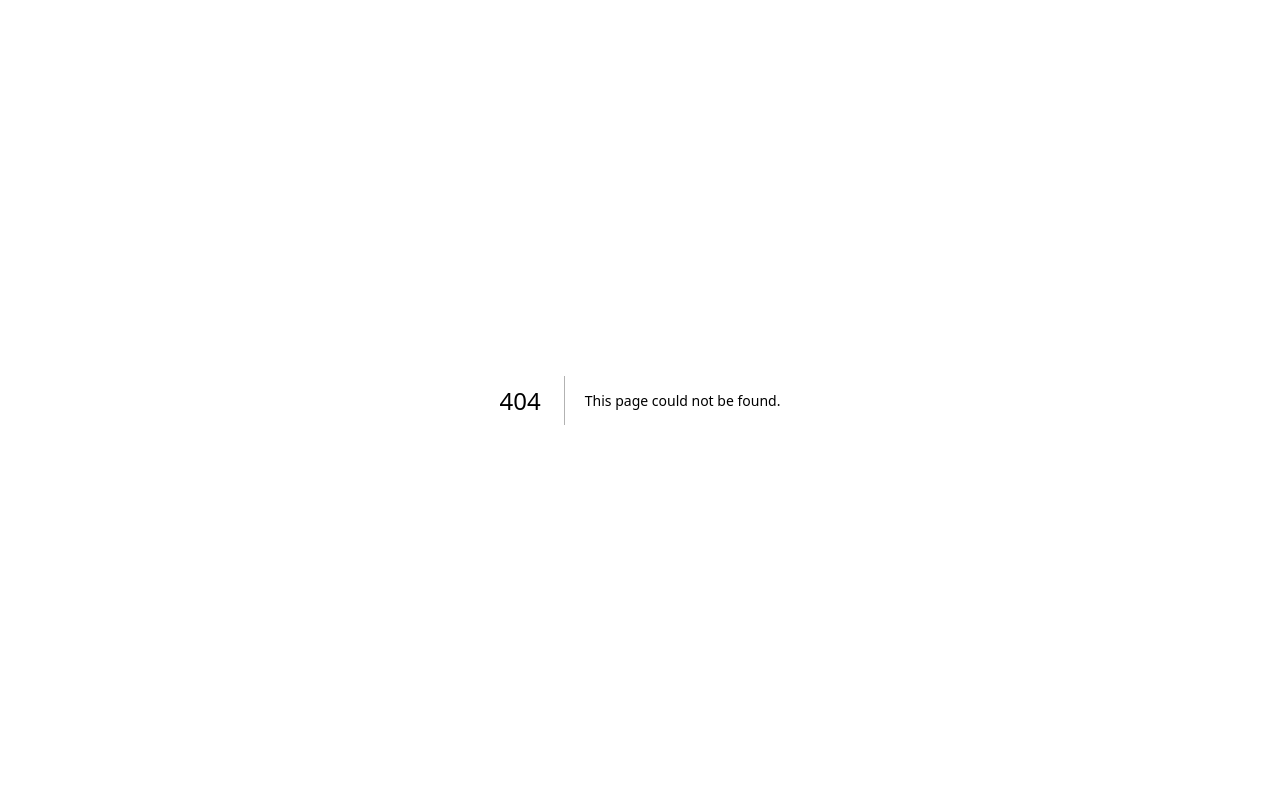
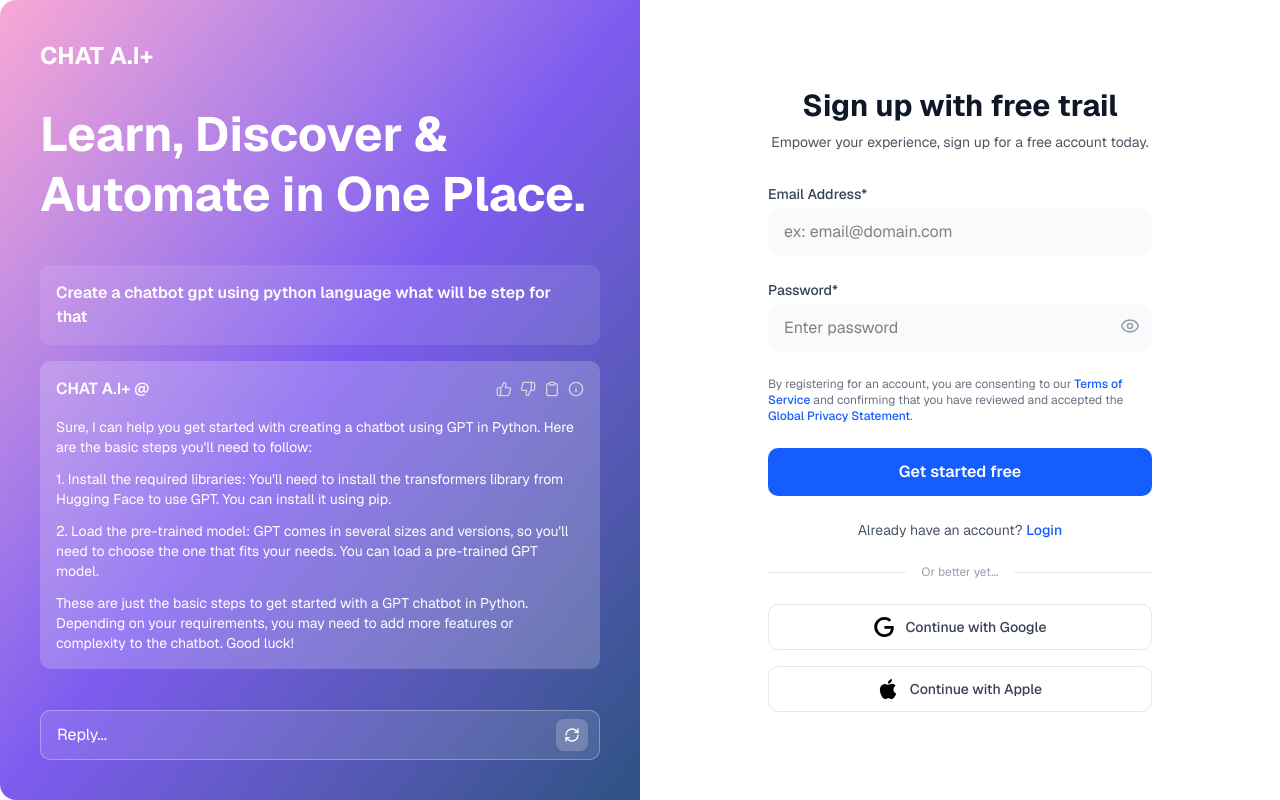
Before and after one commit to huynqh0101/Frontend-ChatBot, a Next.js app: page /auth/signup in a window 1280 px wide. Before the commit this address had no page. Built offline with nearby package versions, Linux system fonts and the light colour scheme.

Commit message:
Feat: signup form

```diff
--- /dev/null
+++ b/src/app/auth/signup/page.tsx
@@ -0,0 +1,14 @@
+import React from 'react'
+import { InfoPanel } from '@/components/modules/auth/signup/InfoPanel'
+import { SignupForm } from '@/components/modules/auth/signup/SignupForm'
+
+export default function SignupPage() {
+  return (
+    <div className="flex h-screen w-full items-center justify-center bg-white font-sans">
+      <div className="flex h-[800px] w-full max-w-7xl">
+        <InfoPanel />
+        <SignupForm />
+      </div>
+    </div>
+  )
+}
--- /dev/null
+++ b/src/components/modules/auth/signup/InfoPanel.tsx
@@ -0,0 +1,73 @@
+import React from 'react'
+import { ThumbsUp, ThumbsDown, Clipboard, Info, RefreshCw } from 'lucide-react'
+
+const ChatBubble = ({ children }: { children: React.ReactNode }) => (
+  <div className="rounded-lg bg-white/10 p-4">{children}</div>
+)
+
+export function InfoPanel() {
+  return (
+    <div className="hidden w-1/2 flex-col justify-between rounded-l-2xl bg-gradient-to-br from-[#F9A8D4] via-[#7E5BEF] to-[#2C5282] p-10 text-white lg:flex">
+      <div>
+        <h1 className="text-2xl font-bold">CHAT A.I+</h1>
+        <h2 className="mt-8 text-5xl leading-tight font-bold">
+          Learn, Discover & <br />
+          Automate in One Place.
+        </h2>
+      </div>
+
+      <div className="space-y-4">
+        <ChatBubble>
+          <p className="font-semibold">
+            Create a chatbot gpt using python language what will be step for
+            that
+          </p>
+        </ChatBubble>
+        <div className="rounded-lg bg-white/20 p-4 backdrop-blur-sm">
+          <div className="flex items-center justify-between">
+            <p className="font-semibold">CHAT A.I+ @</p>
+            <div className="flex items-center space-x-2 text-gray-300">
+              <ThumbsUp size={16} />
+              <ThumbsDown size={16} />
+              <Clipboard size={16} />
+              <Info size={16} />
+            </div>
+          </div>
+          <div className="mt-4 space-y-3 text-sm">
+            <p>
+              Sure, I can help you get started with creating a chatbot using GPT
+              in Python. Here are the basic steps you&apos;ll need to follow:
+            </p>
+            <p>
+              1. Install the required libraries: You&apos;ll need to install the
+              transformers library from Hugging Face to use GPT. You can install
+              it using pip.
+            </p>
+            <p>
+              2. Load the pre-trained model: GPT comes in several sizes and
+              versions, so you&apos;ll need to choose the one that fits your
+              needs. You can load a pre-trained GPT model.
+            </p>
+            <p>
+              These are just the basic steps to get started with a GPT chatbot
+              in Python. Depending on your requirements, you may need to add
+              more features or complexity to the chatbot. Good luck!
+            </p>
+          </div>
+        </div>
+      </div>
+
+      <div className="relative">
+        <input
+          type="text"
+          value="Reply..."
+          readOnly
+          className="w-full rounded-lg border border-white/30 bg-white/10 py-3 pr-12 pl-4 text-white placeholder:text-gray-300"
+        />
+        <button className="absolute top-1/2 right-3 -translate-y-1/2 rounded-md bg-white/20 p-2">
+          <RefreshCw size={16} className="text-white" />
+        </button>
+      </div>
+    </div>
+  )
+}
--- /dev/null
+++ b/src/components/modules/auth/signup/SignupForm.tsx
@@ -0,0 +1,140 @@
+'use client'
+import React from 'react'
+import { Eye, EyeOff } from 'lucide-react'
+import Image from 'next/image'
+
+const SocialButton = ({
+  icon,
+  text,
+}: {
+  icon: React.ReactNode
+  text: string
+}) => (
+  <button className="flex w-full items-center justify-center gap-3 rounded-lg border border-gray-200 py-3 transition-colors hover:bg-gray-50">
+    {icon}
+    <span className="text-sm font-medium text-gray-700">{text}</span>
+  </button>
+)
+
+export function SignupForm() {
+  const [showPassword, setShowPassword] = React.useState(false)
+
+  return (
+    <div className="flex w-full flex-col items-center justify-center bg-white p-8 lg:w-1/2 lg:rounded-r-2xl">
+      <div className="w-full max-w-sm">
+        <div className="text-center">
+          <h2 className="text-3xl font-bold text-gray-900">
+            Sign up with free trail
+          </h2>
+          <p className="mt-2 text-sm text-gray-600">
+            Empower your experience, sign up for a free account today.
+          </p>
+        </div>
+
+        <form className="mt-8 space-y-6">
+          <div>
+            <label
+              htmlFor="email"
+              className="block text-sm font-medium text-gray-700"
+            >
+              Email Address*
+            </label>
+            <input
+              id="email"
+              name="email"
+              type="email"
+              autoComplete="email"
+              required
+              placeholder="ex: email@domain.com"
+              className="mt-1 block w-full rounded-lg border-gray-200 bg-gray-50 px-4 py-3 focus:border-blue-500 focus:ring-blue-500"
+            />
+          </div>
+
+          <div className="relative">
+            <label
+              htmlFor="password"
+              className="block text-sm font-medium text-gray-700"
+            >
+              Password*
+            </label>
+            <input
+              id="password"
+              name="password"
+              type={showPassword ? 'text' : 'password'}
+              autoComplete="current-password"
+              required
+              placeholder="Enter password"
+              className="mt-1 block w-full rounded-lg border-gray-200 bg-gray-50 px-4 py-3 focus:border-blue-500 focus:ring-blue-500"
+            />
+            <button
+              type="button"
+              onClick={() => setShowPassword(!showPassword)}
+              className="absolute top-9 right-3 text-gray-400"
+            >
+              {showPassword ? <EyeOff size={20} /> : <Eye size={20} />}
+            </button>
+          </div>
+
+          <p className="text-xs text-gray-500">
+            By registering for an account, you are consenting to our{' '}
+            <a href="#" className="font-medium text-blue-600 hover:underline">
+              Terms of Service
+            </a>{' '}
+            and confirming that you have reviewed and accepted the{' '}
+            <a href="#" className="font-medium text-blue-600 hover:underline">
+              Global Privacy Statement
+            </a>
+            .
+          </p>
+
+          <button
+            type="submit"
+            className="w-full rounded-lg bg-blue-600 py-3 font-semibold text-white transition-colors hover:bg-blue-700"
+          >
+            Get started free
+          </button>
+        </form>
+
+        <div className="mt-6 text-center text-sm text-gray-600">
+          Already have an account?{' '}
+          <a href="#" className="font-medium text-blue-600 hover:underline">
+            Login
+          </a>
+        </div>
+
+        <div className="my-6 flex items-center">
+          <div className="flex-grow border-t border-gray-200"></div>
+          <span className="mx-4 flex-shrink text-xs text-gray-400">
+            Or better yet...
+          </span>
+          <div className="flex-grow border-t border-gray-200"></div>
+        </div>
+
+        <div className="space-y-4">
+          <SocialButton
+            icon={
+              <Image
+                src="/asset/icon/google.svg"
+                alt="Google"
+                width={20}
+                height={20}
+              />
+            }
+            text="Continue with Google"
+          />
+          <SocialButton
+            icon={
+              <Image
+                src="/asset/icon/apple.svg"
+                alt="Apple"
+                width={20}
+                height={20}
+              />
+            }
+            text="Continue with Apple"
+          />
+        </div>
+      </div>
+    </div>
+  )
+}
```
Also changed, not shown: public/asset/icon/apple.svg (added), public/asset/icon/google.svg (added).
